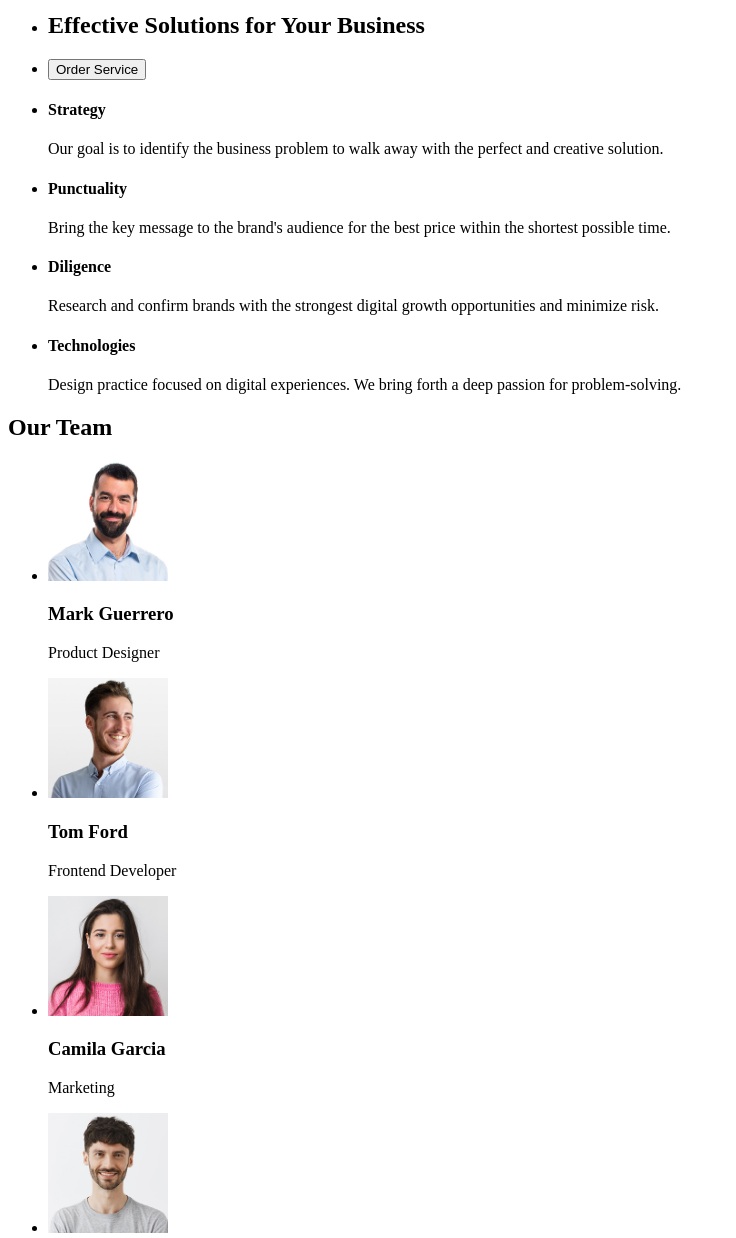
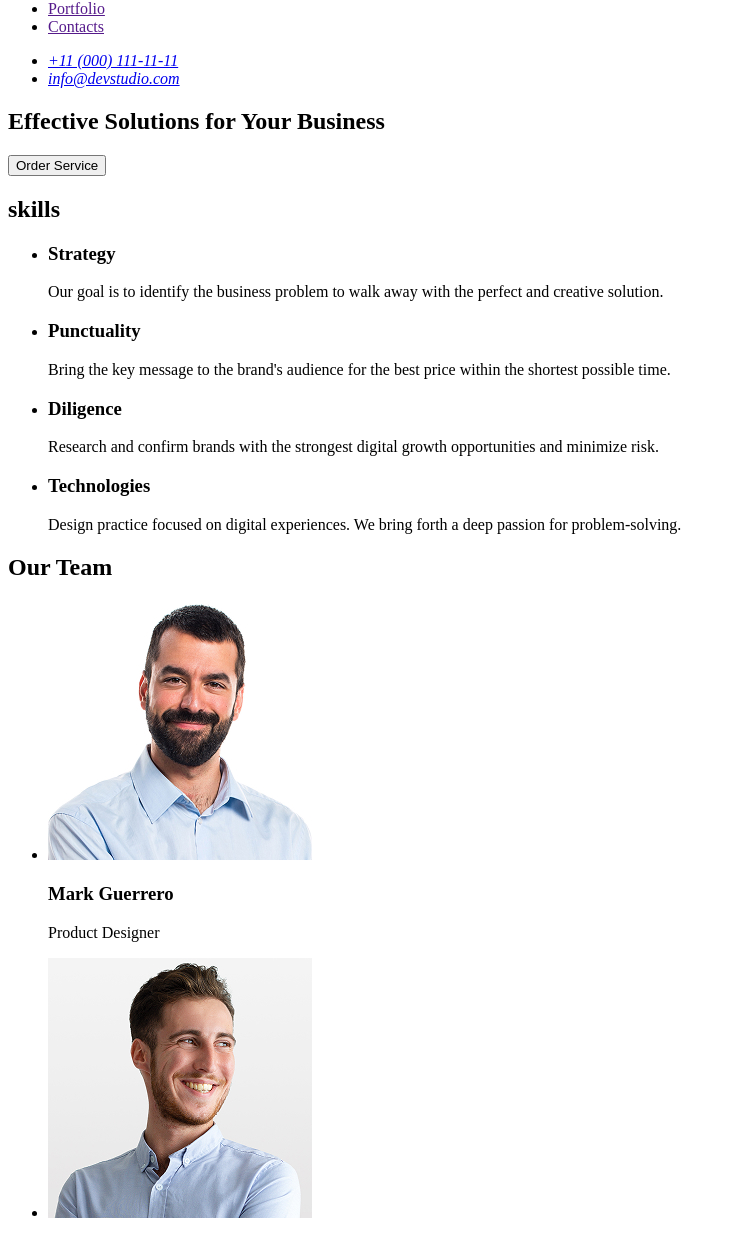
Before and after one commit to bohdan1405/goit-markup-ob-01, a plain HTML site: page index.html in a window 1280 px wide. Shown: the part 60-1298 px from the top of the page, without its empty margins (0-736 px from the left). Drawn offline with Linux system fonts and the light colour scheme.

Commit message:
zadaly rozmitky

```diff
--- a/index.html
+++ b/index.html
@@ -1,102 +1,105 @@
 <!DOCTYPE html>
 <html lang="en">
   <head>
-    <meta charset="UTF-8">
-    <meta name="viewport" content="width=device-width, initial-scale=1.0">
+    <meta charset="UTF-8" />
+    <meta name="viewport" content="width=device-width, initial-scale=1.0" />
     <title>Document</title>
   </head>
   <body>
     <header>
+      <nav>
+        <a href="./index.html">WebStudio</a>
+
         <ul>
-        <nav>
-          <a href="images/Logo.jpg">
-            <img href="images/Logo.jpg" /> webstudio</a
-          >
-          <!---ne znaju kydu ih poslaty-->
-          <a href="images/img (2).jpg"> studio</a>
-          <a href="images/img.jpg"> Portfolio</a>
-          <a href="tel:+11 (000) 111-11-11"> contacts </a>
+          <li><a href="./index.html">Studio</a></li>
+          <li><a href="">Portfolio</a></li>
+          <li><a href="">Contacts</a></li>
+        </ul>
       </nav>
       <address>
-          <a href="tel:+11 (000) 111-11-11">+11 (000) 111-11-11</a>
-          <a href="info@devstudio.com">info@devstudio.com</a>
+        <ul>
+          <li><a href="tel:+110001111111">+11 (000) 111-11-11</a></li>
+          <li><a href="mailto:info@devstudio.com">info@devstudio.com</a></li>
+        </ul>
       </address>
-      </ul>
     </header>
     <main>
-      <section><ul>
-        <li><h1>Effective Solutions for Your Business</h1></li>
-        <li><button>Order Service</button></li></ul>
+      <section>
+        <h1>Effective Solutions for Your Business</h1>
+        <button type="button">Order Service</button>
       </section>
       <section>
+        <h2>skills</h2>
         <ul>
           <li>
-            <h4>Strategy</h4>
+            <h3>Strategy</h3>
             <p>
               Our goal is to identify the business problem to walk away with the
               perfect and creative solution.
             </p>
           </li>
           <li>
-            <h4>Punctuality</h4>
+            <h3>Punctuality</h3>
             <p>
               Bring the key message to the brand's audience for the best price
               within the shortest possible time.
             </p>
           </li>
           <li>
-            <h4>Diligence</h4>
+            <h3>Diligence</h3>
             <p>
               Research and confirm brands with the strongest digital growth
               opportunities and minimize risk.
             </p>
           </li>
           <li>
-            <h4>Technologies</h4>
+            <h3>Technologies</h3>
             <p>
               Design practice focused on digital experiences. We bring forth a
               deep passion for problem-solving.
             </p>
           </li>
         </ul>
+      </section>
+      <section>
         <h2>Our Team</h2>
         <ul>
           <li>
             <img
-              src="images/img.jpg"
-              alt="product desinger"
-              width="120"
-              height="120"
+              src="./images/img1.jpg"
+              alt="Mark Guerrero"
+              width="264"
+              height="260"
             />
             <h3>Mark Guerrero</h3>
             <p>Product Designer</p>
           </li>
           <li>
             <img
-              src="images/img (1).jpg"
-              alt="frontend developer"
-              width="120"
-              height="120"
+              src="./images/img2.jpg"
+              alt="Tom Ford"
+              width="264"
+              height="260"
             />
             <h3>Tom Ford</h3>
             <p>Frontend Developer</p>
           </li>
           <li>
             <img
-              src="images/img (2).jpg"
-              alt="marketing"
-              width="120"
-              height="120"
+              src="./images/img4.jpg"
+              alt="Camila Garcia"
+              width="264"
+              height="260"
             />
             <h3>Camila Garcia</h3>
             <p>Marketing</p>
           </li>
           <li>
             <img
-              src="images/img (3).jpg"
-              alt="ui desingrer"
-              width="120"
-              height="120"
+              src="./images/img3.jpg"
+              alt="Daniel Wilson"
+              width="264"
+              height="260"
             />
             <h3>Daniel Wilson</h3>
             <p>UI Designer</p>
@@ -105,7 +108,7 @@
       </section>
     </main>
     <footer>
-      <a href="images/Logo.jpg"> <img href="images/Logo.jpg" /> webstudio </a>
+      <a href="./index.html">WebStudio</a>
       <p>
         Increase the flow of customers and sales for your business with digital
         marketing & growth solutions.
```
Also changed, not shown: images/Logo.jpg (deleted), images/img1.jpg (renamed from images/img.jpg), images/img2.jpg (renamed from images/img (1).jpg), images/img3.jpg (renamed from images/img (3).jpg), images/img4.jpg (renamed from images/img (2).jpg). Lines whose indentation alone changed are shown as unchanged.
